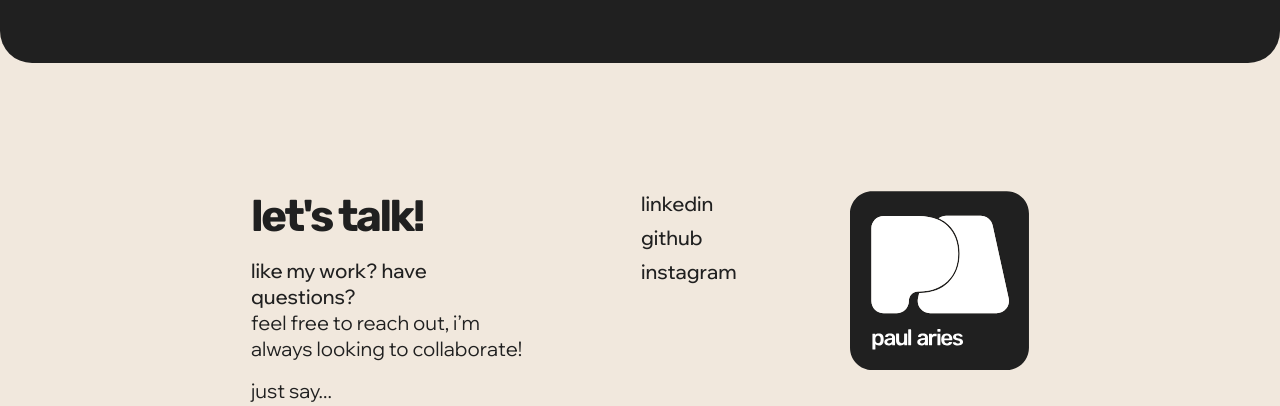
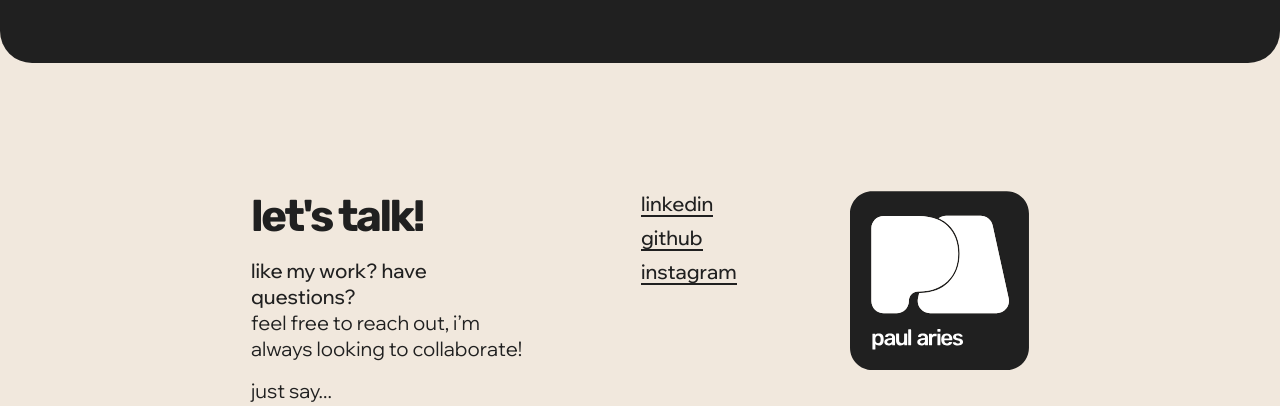
Before and after one commit to plries/paularies.ca, a PHP site: page /work.php in a window 1280 px wide. Shown: the part 3050-3456 px from the top of the page. Run offline with PHP 8.4, Linux system fonts and the light colour scheme; some libraries are stand-ins or nearby versions; some web fonts are replaced.

Commit message:
new link hover, relink images

```diff
--- a/_sass/_links.scss
+++ b/_sass/_links.scss
@@ -16,17 +16,18 @@ a.link-underline {
         position: absolute;
         top: 100%;
         background-color: $black;
-        height: 1px;
+        height: 1.6px;
         width: 100%;
-        transform: scaleX(0);
-        transform-origin: bottom right;
+        margin-top: -2px;
+        transform: scaleX(1);
+        transform-origin: right;
         transition: transform 0.25s ease;
     }
 }
 
 a.link-underline:hover {
     &::before {
-        transform: scaleX(1);
-        transform-origin: bottom left;
+        transform: scaleX(0);
+        transform-origin: left;
     }
 }
--- a/_sass/style.css
+++ b/_sass/style.css
@@ -1101,16 +1101,17 @@ a.link-underline::before {
   position: absolute;
   top: 100%;
   background-color: #202020;
-  height: 1px;
+  height: 1.6px;
   width: 100%;
+  margin-top: -2px;
+  transform: scaleX(1);
+  transform-origin: right;
+  transition: transform 0.25s ease;
+}
+
+a.link-underline:hover::before {
   transform: scaleX(0);
-  transform-origin: bottom right;
-  transition: transform 0.25s ease;
-}
-
-a.link-underline:hover::before {
-  transform: scaleX(1);
-  transform-origin: bottom left;
+  transform-origin: left;
 }
 
 * {
--- a/projects/espresso.php
+++ b/projects/espresso.php
@@ -45,7 +45,7 @@
     <div class="espresso parallax overlay flex aic jcc">
         <div class="grid col-12-8-4">
             <div class="sm-hero s-0 s-0-sm s-0-md">
-                <img src="./media/espresso/espressoHero.jpg" alt="espresso landing page.">
+                <img src="../media/espresso/espressoHero.jpg" alt="espresso landing page.">
             </div>
             <div class="project-title s-0 s-0-sm s-0-md jcsb">
                 <h3>espresso guide - website</h3>
--- a/projects/pine.php
+++ b/projects/pine.php
@@ -45,7 +45,7 @@
     <div class="pine parallax overlay flex aic jcc">
         <div class="grid col-12-8-4">
             <div class="sm-hero s-0 s-0-sm s-0-md">
-                <img src="./media/pine/pineHero.jpg" alt="pine landing page.">
+                <img src="../media/pine/pineHero.jpg" alt="pine landing page.">
             </div>
             <div class="project-title s-0 s-0-sm s-0-md jcsb">
                 <h3>pine - online retail website</h3>
```
Also changed, not shown: media/apple-touch-icon.png, 1 other file.
